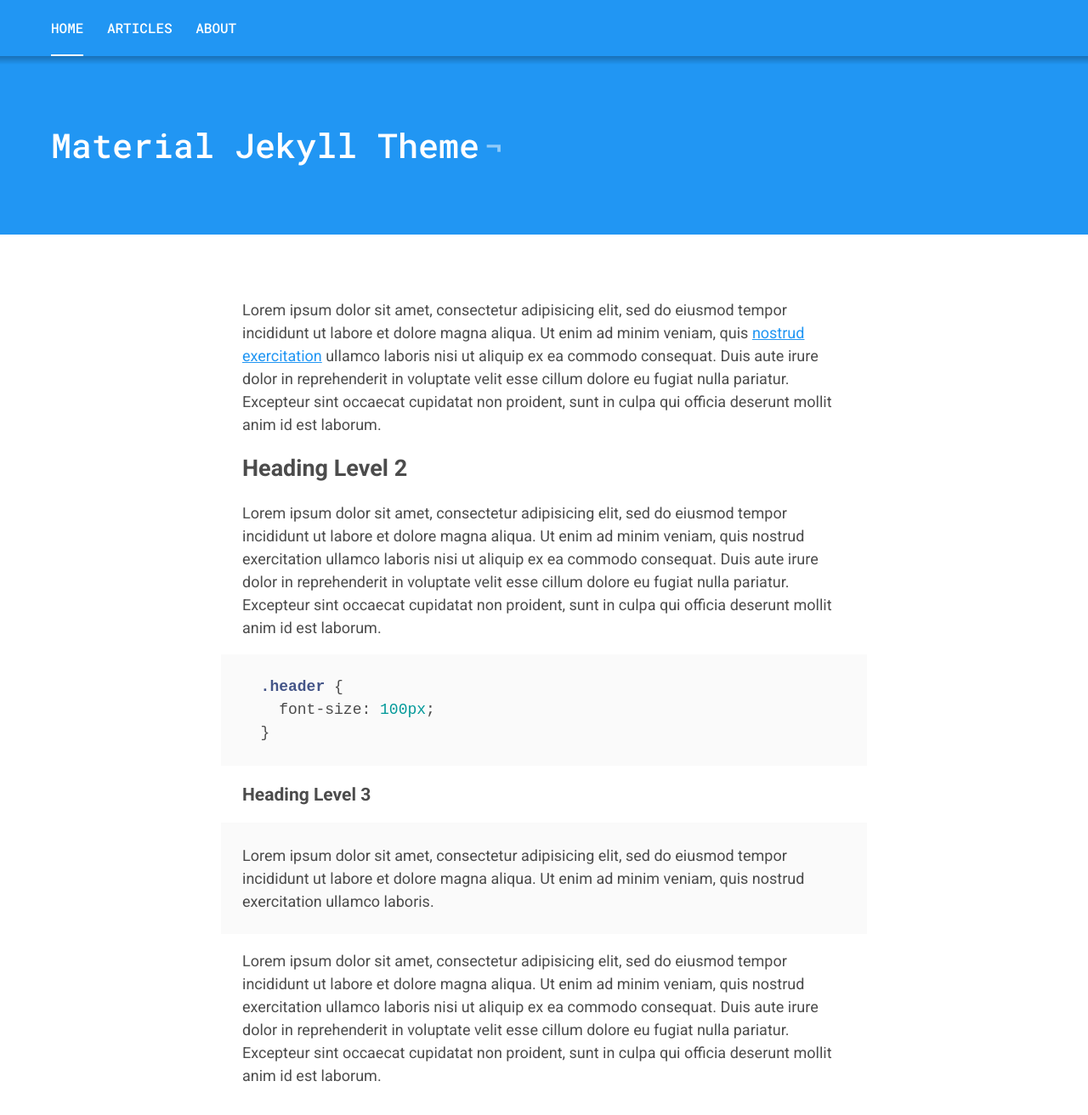
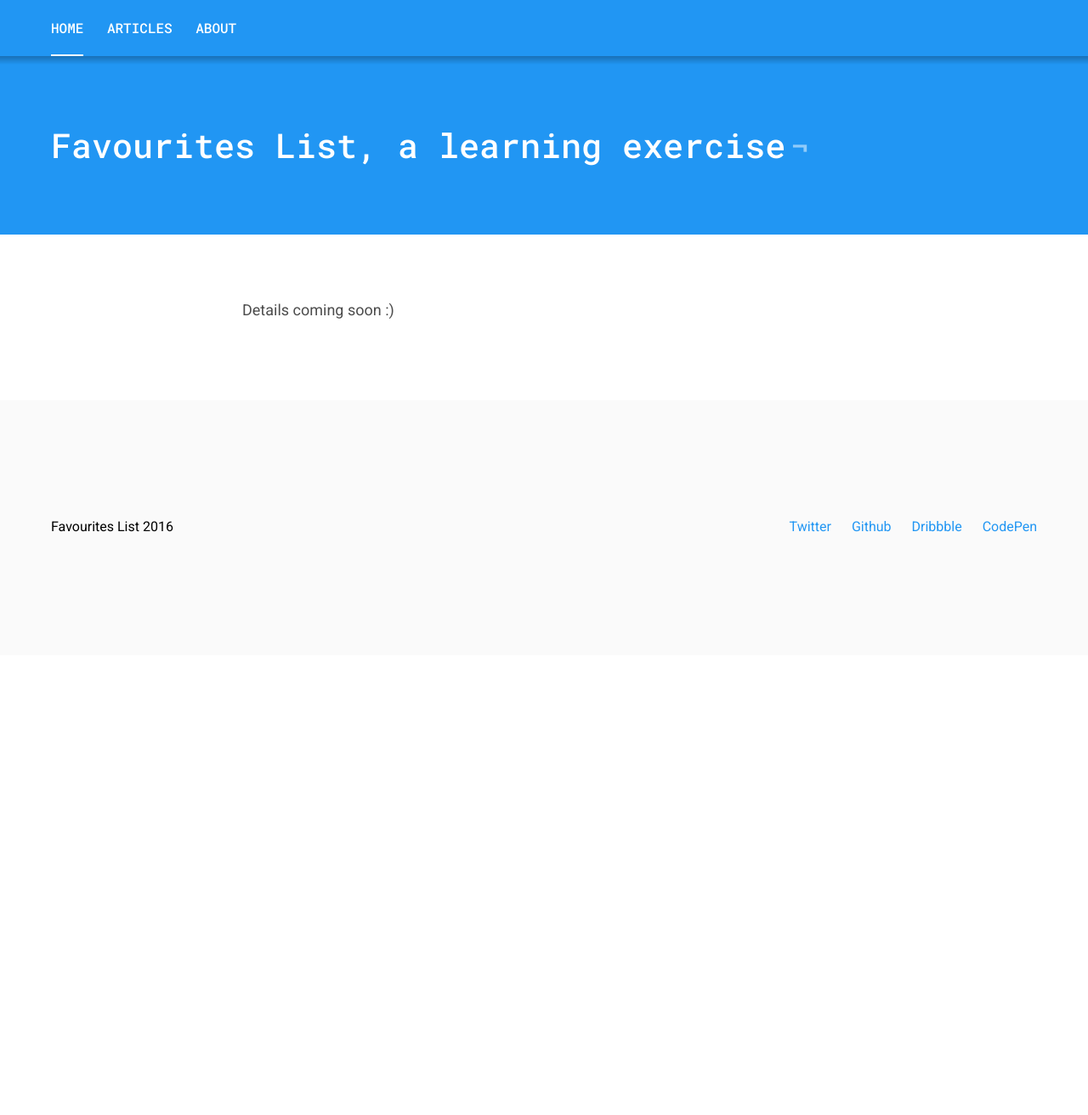
Before and after one commit to mikehdt/favourites-list, a Jekyll site: the page built from index.markdown, in a window 1280 px wide and 1400 px high. Shown: the top 1312 px of the window at 85% size. Built offline with Jekyll 4.4.1, drawn with Linux system fonts in a browser that asks for light colours; some of the changed text lies outside the part shown.

Commit message:
Content updates

```diff
--- a/_includes/footer.html
+++ b/_includes/footer.html
@@ -1,6 +1,6 @@
 <footer class="c-footer">
   <div class="u-container c-footer__container">
-    <p>&copy; {{ site.title }} {{ site.time | date: '%Y' }}</p>
+    <p>{{ site.title }} {{ site.time | date: '%Y' }}</p>
     <p>
       {% if site.twitterUsername %}<a href="https://twitter.com/{{ site.twitterUsername }}">Twitter</a>{% endif %}
       {% if site.githubUsername %}<a href="https://github.com/{{ site.githubUsername }}">Github</a>{% endif %}
--- a/index.markdown
+++ b/index.markdown
@@ -1,21 +1,6 @@
 ---
 layout: page
-title: Material Jekyll Theme
+title: Favourites List, a learning exercise
 ---
-Lorem ipsum dolor sit amet, consectetur adipisicing elit, sed do eiusmod tempor incididunt ut labore et dolore magna aliqua. Ut enim ad minim veniam, quis [nostrud exercitation](http://alexcarpenter.me) ullamco laboris nisi ut aliquip ex ea commodo consequat. Duis aute irure dolor in reprehenderit in voluptate velit esse cillum dolore eu fugiat nulla pariatur. Excepteur sint occaecat cupidatat non proident, sunt in culpa qui officia deserunt mollit anim id est laborum.
 
-## Heading Level 2
-
-Lorem ipsum dolor sit amet, consectetur adipisicing elit, sed do eiusmod tempor incididunt ut labore et dolore magna aliqua. Ut enim ad minim veniam, quis nostrud exercitation ullamco laboris nisi ut aliquip ex ea commodo consequat. Duis aute irure dolor in reprehenderit in voluptate velit esse cillum dolore eu fugiat nulla pariatur. Excepteur sint occaecat cupidatat non proident, sunt in culpa qui officia deserunt mollit anim id est laborum.
-
-{% highlight scss %}
-  .header {
-    font-size: 100px;
-  }
-{% endhighlight %}
-
-### Heading Level 3
-
-> Lorem ipsum dolor sit amet, consectetur adipisicing elit, sed do eiusmod tempor incididunt ut labore et dolore magna aliqua. Ut enim ad minim veniam, quis nostrud exercitation ullamco laboris.
-
-Lorem ipsum dolor sit amet, consectetur adipisicing elit, sed do eiusmod tempor incididunt ut labore et dolore magna aliqua. Ut enim ad minim veniam, quis nostrud exercitation ullamco laboris nisi ut aliquip ex ea commodo consequat. Duis aute irure dolor in reprehenderit in voluptate velit esse cillum dolore eu fugiat nulla pariatur. Excepteur sint occaecat cupidatat non proident, sunt in culpa qui officia deserunt mollit anim id est laborum.
+Details coming soon :)
```
